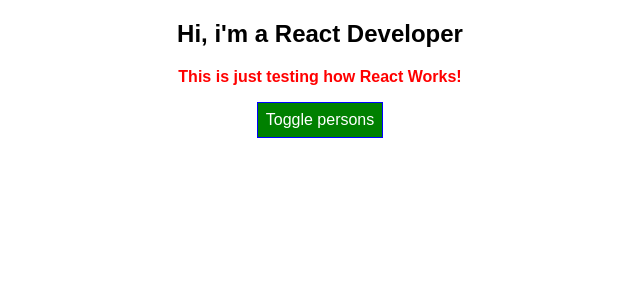
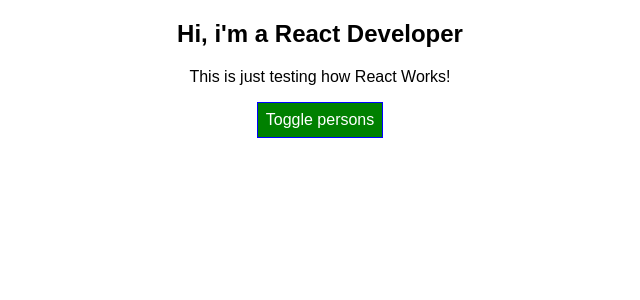
Before and after one commit to pateroski/react-concepts, a React (Create React App) app: page / in a window 1280 px wide. Shown: the top 300 px of the page, without its empty margins (320-960 px from the left). Built offline with nearby package versions, Linux system fonts and the light colour scheme.

Commit message:
[style] add classNames dinamically depends on the state

```diff
--- a/src/App.css
+++ b/src/App.css
@@ -1,3 +1,7 @@
+/**
+The problem with global styles is that are not encapsulated
+so every style declared here can be assigned to other components
+**/
 .App {
   text-align: center;
 }
--- a/src/App.js
+++ b/src/App.js
@@ -80,6 +80,11 @@
   render() {
     //This is not JSX, just JS code
     //One way of styling button with inline styles
+
+    /**
+     * The problem with inline styles is that you can't add
+     * pseudo-selectors or media queries for example
+     */
     const buttonStyle = {
       backgroundColor: 'green',
       color: 'white',
@@ -123,13 +128,22 @@
       buttonStyle.backgroundColor = 'red';
     }
 
-    let paragraphClassList= ['red', 'bold'].join(' ');
+
+    const paragraphClassList= [];
+
+    if (this.state.persons.length <= 2) {
+      paragraphClassList.push('red'); //classList = ['red']
+    }
+
+    if (this.state.persons.length <= 1) {
+      paragraphClassList.push('bold') //classList = ['red', 'bold']
+    }
 
     return (
       //This is JSX
       <article className="App">
         <h1>Hi, i'm a React Developer</h1>
-        <p className={paragraphClassList}>This is just testing how React Works!</p>
+        <p className={paragraphClassList.join(' ')}>This is just testing how React Works!</p>
         <button
           //added style to button
           style={buttonStyle}
```
